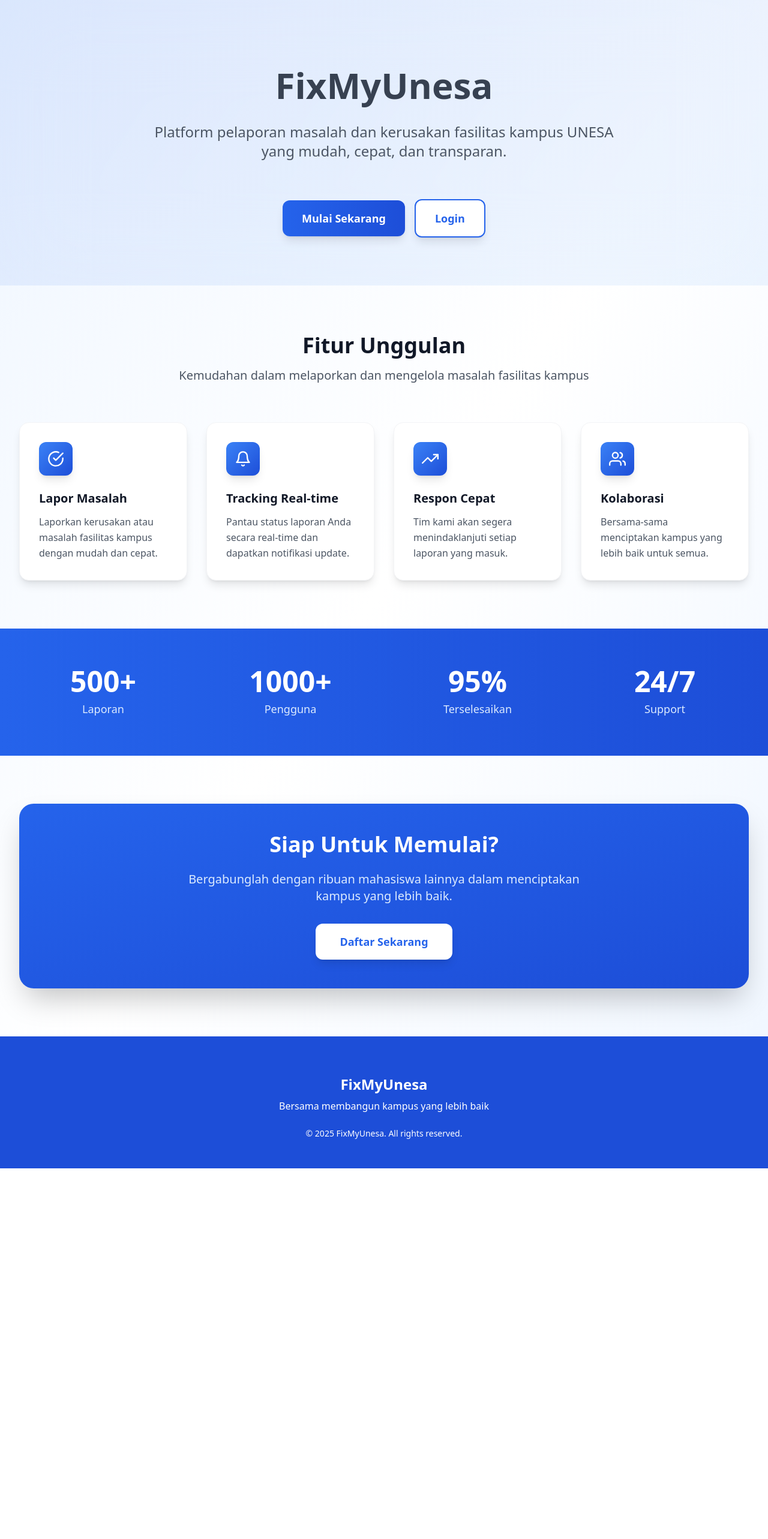
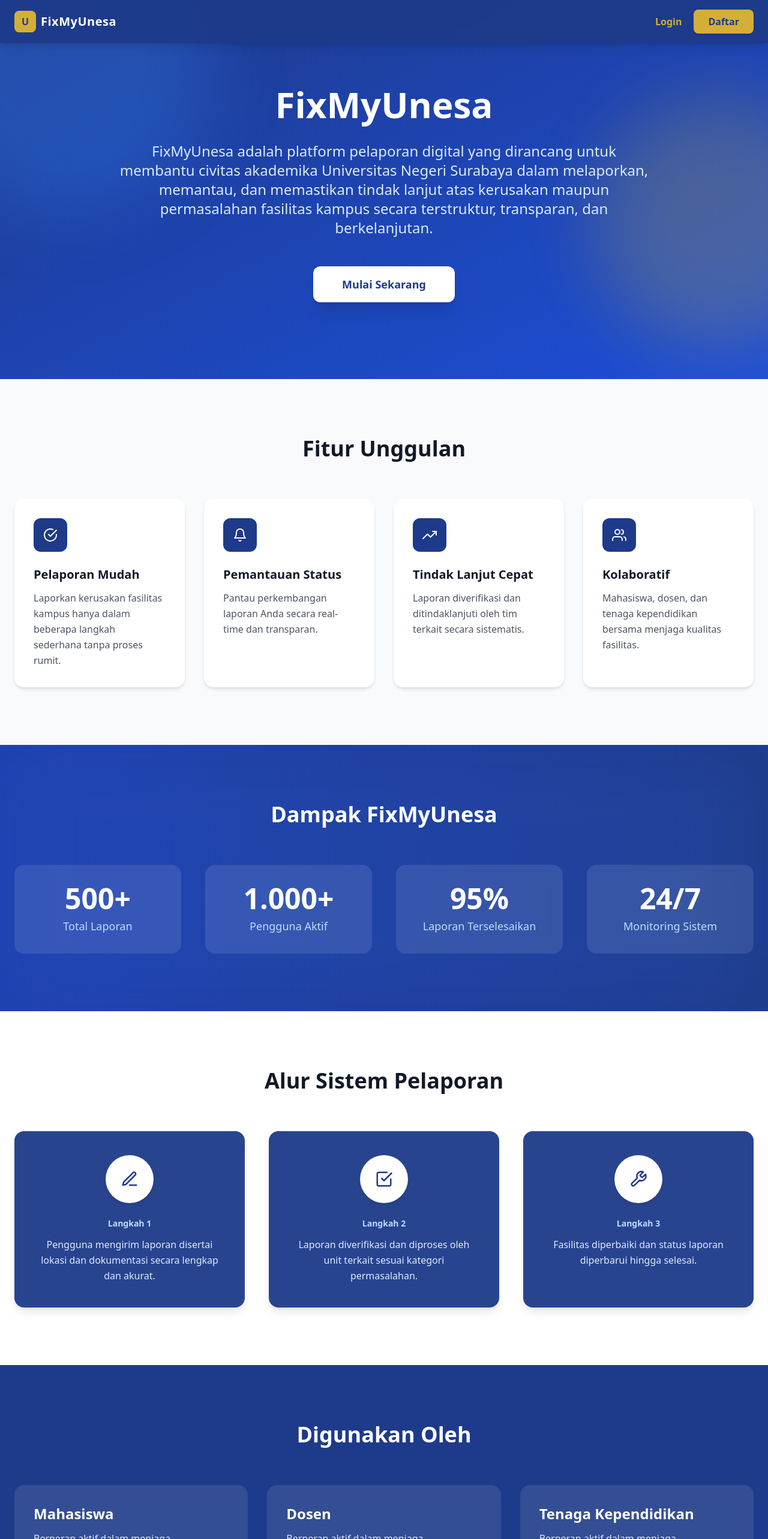
Before and after one commit to Kibbweeb/FixMyUnesa, a React app in the folder Frontend/: page / in a window 1280 px wide. Shown: the top 2566 px of the page at 60% size. Before the commit the page ends 1948 px from the top, so only its background shows below. Built offline with nearby package versions, Linux system fonts and the light colour scheme; the HTML template or start-up script is replaced by a standard one.

Commit message:
Update landing page UI

```diff
--- a/Frontend/src/pages/Landing.jsx
+++ b/Frontend/src/pages/Landing.jsx
@@ -1,159 +1,275 @@
 import React from "react";
 import { Link } from "react-router-dom";
-import { FiCheckCircle, FiBell, FiTrendingUp, FiUsers } from "react-icons/fi";
+import {
+  FiCheckCircle,
+  FiBell,
+  FiTrendingUp,
+  FiUsers,
+  FiEdit3,
+  FiCheckSquare,
+  FiTool,
+} from "react-icons/fi";
 
 const Landing = () => {
   const features = [
     {
       icon: FiCheckCircle,
-      title: "Lapor Masalah",
-      description:
-        "Laporkan kerusakan atau masalah fasilitas kampus dengan mudah dan cepat.",
+      title: "Pelaporan Mudah",
+      desc: "Laporkan kerusakan fasilitas kampus hanya dalam beberapa langkah sederhana tanpa proses rumit.",
     },
     {
       icon: FiBell,
-      title: "Tracking Real-time",
-      description:
-        "Pantau status laporan Anda secara real-time dan dapatkan notifikasi update.",
+      title: "Pemantauan Status",
+      desc: "Pantau perkembangan laporan Anda secara real-time dan transparan.",
     },
     {
       icon: FiTrendingUp,
-      title: "Respon Cepat",
-      description:
-        "Tim kami akan segera menindaklanjuti setiap laporan yang masuk.",
+      title: "Tindak Lanjut Cepat",
+      desc: "Laporan diverifikasi dan ditindaklanjuti oleh tim terkait secara sistematis.",
     },
     {
       icon: FiUsers,
-      title: "Kolaborasi",
-      description:
-        "Bersama-sama menciptakan kampus yang lebih baik untuk semua.",
+      title: "Kolaboratif",
+      desc: "Mahasiswa, dosen, dan tenaga kependidikan bersama menjaga kualitas fasilitas.",
     },
   ];
 
   return (
-    <div className="min-h-screen bg-gradient-to-br from-blue-50 via-white to-blue-50">
-      {/* Hero Section */}
-      <div className="relative overflow-hidden">
-        <div className="absolute inset-0 bg-gradient-to-br from-blue-600/10 to-blue-400/10 backdrop-blur-3xl"></div>
-        <div className="relative max-w-7xl mx-auto px-4 sm:px-6 lg:px-8 py-20">
-          <div className="text-center space-y-8">
+    <div className="min-h-screen bg-white text-gray-900">
+     {/* ================= NAVBAR ================= */}
+<nav className="fixed top-0 left-0 w-full z-50 bg-blue-900/95 backdrop-blur-md shadow-lg">
+  <div className="max-w-7xl mx-auto px-6 py-4 flex items-center justify-between">
+
     {/* Logo */}
-            <div className="flex justify-center mb-8"></div>
+    <div className="flex items-center gap-2">
+      <div className="w-9 h-9 rounded-lg bg-[#D4AF37] flex items-center justify-center
+                      font-extrabold text-blue-900">
+        U
+      </div>
+      <span className="text-xl font-extrabold text-white tracking-wide">
+        FixMyUnesa
+      </span>
+    </div>
 
-            <h1 className="text-5xl md:text-6xl font-bold text-gray-700 leading-tight">
+    {/* Menu */}
+    <div className="flex items-center gap-5">
+      <Link
+        to="/login"
+        className="text-[#D4AF37] font-semibold hover:text-[#F5D76E] transition"
+      >
+        Login
+      </Link>
+
+      <Link
+        to="/register"
+        className="px-6 py-2 bg-[#D4AF37] text-blue-900 rounded-lg font-bold
+                   shadow hover:bg-[#F5D76E] hover:scale-105 transition"
+      >
+        Daftar
+      </Link>
+    </div>
+
+  </div>
+</nav>
+
+
+
+      {/* ================= HERO ================= */}
+      <section className="relative pt-36 pb-32 overflow-hidden bg-gradient-to-br from-blue-900 to-blue-700 text-white">
+        {/* Decorative blobs */}
+        <div className="absolute -top-40 -left-40 w-[520px] h-[520px] bg-blue-500/30 rounded-full blur-3xl animate-pulse" />
+        <div className="absolute top-40 -right-32 w-[420px] h-[420px] bg-yellow-400/20 rounded-full blur-3xl animate-pulse" />
+
+        <div className="relative max-w-7xl mx-auto px-6 text-center">
+          <h1 className="text-5xl md:text-6xl font-extrabold mb-8">
             FixMyUnesa
           </h1>
-            <p className="text-xl md:text-2xl text-gray-600 max-w-3xl mx-auto leading-relaxed">
-              Platform pelaporan masalah dan kerusakan fasilitas kampus UNESA
-              yang mudah, cepat, dan transparan.
+
+          <p className="text-lg md:text-2xl text-blue-100 max-w-4xl mx-auto leading-relaxed mb-12">
+            FixMyUnesa adalah platform pelaporan digital yang dirancang untuk
+            membantu civitas akademika Universitas Negeri Surabaya dalam
+            melaporkan, memantau, dan memastikan tindak lanjut atas kerusakan
+            maupun permasalahan fasilitas kampus secara terstruktur, transparan,
+            dan berkelanjutan.
           </p>
 
-            <div className="flex flex-col sm:flex-row gap-4 justify-center items-center pt-8">
           <Link
             to="/register"
-                className="px-8 py-4 bg-gradient-to-r from-blue-600 to-blue-700 text-white rounded-xl font-semibold shadow-lg hover:shadow-2xl hover:scale-105 transition-all duration-300 text-lg"
+            className="inline-block px-12 py-4 bg-white text-blue-900 rounded-xl font-bold text-lg shadow-xl hover:scale-110 transition"
           >
             Mulai Sekarang
           </Link>
-              <Link
-                to="/login"
-                className="px-8 py-4 bg-white text-blue-600 rounded-xl font-semibold shadow-lg hover:shadow-2xl hover:scale-105 transition-all duration-300 border-2 border-blue-600 text-lg"
+        </div>
+      </section>
+
+      {/* ================= FEATURES ================= */}
+      <section className="py-24 bg-gray-50">
+        <div className="max-w-7xl mx-auto px-6">
+          <h2 className="text-4xl font-bold text-center mb-16">
+            Fitur Unggulan
+          </h2>
+
+          <div className="grid md:grid-cols-2 lg:grid-cols-4 gap-8">
+            {features.map((f, i) => {
+              const Icon = f.icon;
+              return (
+                <div
+                  key={i}
+                  className="bg-white p-8 rounded-2xl shadow-md hover:shadow-2xl hover:-translate-y-2 transition"
                 >
-                Login
-              </Link>
+                  <div className="w-14 h-14 bg-blue-900 rounded-xl flex items-center justify-center mb-6">
+                    <Icon className="text-white text-2xl" />
+                  </div>
+                  <h3 className="text-xl font-bold mb-3">{f.title}</h3>
+                  <p className="text-gray-600 leading-relaxed">{f.desc}</p>
+                </div>
+              );
+            })}
           </div>
         </div>
+      </section>
+
+{/* ================= STATISTICS ================= */}
+<section className="py-24 bg-gradient-to-r from-blue-800 to-blue-900 text-white relative overflow-hidden">
+  {/* Decorative glow */}
+  <div className="absolute inset-0 bg-blue-500/10 blur-3xl"></div>
+
+  <div className="relative max-w-7xl mx-auto px-6">
+    <h2 className="text-4xl font-bold text-center mb-16">
+      Dampak FixMyUnesa
+    </h2>
+
+    <div className="grid grid-cols-2 md:grid-cols-4 gap-10 text-center">
+      {[
+        { value: "500+", label: "Total Laporan" },
+        { value: "1.000+", label: "Pengguna Aktif" },
+        { value: "95%", label: "Laporan Terselesaikan" },
+        { value: "24/7", label: "Monitoring Sistem" },
+      ].map((stat, i) => (
+        <div
+          key={i}
+          className="bg-white/10 rounded-2xl p-8 backdrop-blur-md
+                     hover:scale-105 transition duration-300"
+        >
+          <div className="text-5xl font-extrabold mb-2">
+            {stat.value}
+          </div>
+          <div className="text-blue-200 text-lg font-medium">
+            {stat.label}
           </div>
         </div>
+      ))}
+    </div>
+  </div>
+</section>
 
-      {/* Features Section */}
-      <div className="max-w-7xl mx-auto px-4 sm:px-6 lg:px-8 py-20">
-        <div className="text-center mb-16">
-          <h2 className="text-4xl font-bold text-gray-900 mb-4">
-            Fitur Unggulan
+
+{/* ================= HOW IT WORKS ================= */}
+<section className="py-24 bg-white">
+  <div className="max-w-7xl mx-auto px-6">
+    <h2 className="text-4xl font-bold text-center mb-16">
+      Alur Sistem Pelaporan
     </h2>
-          <p className="text-xl text-gray-600">
-            Kemudahan dalam melaporkan dan mengelola masalah fasilitas kampus
-          </p>
+
+    <div className="grid md:grid-cols-3 gap-10">
+      {[
+        {
+          icon: FiEdit3,
+          text: "Pengguna mengirim laporan disertai lokasi dan dokumentasi secara lengkap dan akurat.",
+        },
+        {
+          icon: FiCheckSquare,
+          text: "Laporan diverifikasi dan diproses oleh unit terkait sesuai kategori permasalahan.",
+        },
+        {
+          icon: FiTool,
+          text: "Fasilitas diperbaiki dan status laporan diperbarui hingga selesai.",
+        },
+      ].map((item, i) => {
+        const Icon = item.icon;
+        return (
+          <div
+            key={i}
+            className="text-center p-10 rounded-2xl
+                       bg-blue-900/95 backdrop-blur-md
+                       shadow-lg hover:shadow-2xl
+                       hover:-translate-y-2 transition duration-300"
+          >
+            {/* Icon */}
+            <div className="w-20 h-20 mx-auto mb-6 rounded-full
+                            bg-white text-blue-900
+                            flex items-center justify-center shadow-md">
+              <Icon className="text-3xl" />
             </div>
 
-        <div className="grid md:grid-cols-2 lg:grid-cols-4 gap-8">
-          {features.map((feature, index) => {
-            const Icon = feature.icon;
-            return (
-              <div
-                key={index}
-                className="bg-white p-8 rounded-2xl shadow-lg hover:shadow-2xl transition-all duration-300 transform hover:-translate-y-2 border border-gray-100"
-              >
-                <div className="w-14 h-14 bg-gradient-to-br from-blue-500 to-blue-700 rounded-xl flex items-center justify-center mb-6 shadow-lg">
-                  <Icon className="w-7 h-7 text-white" />
+            {/* Step */}
+            <div className="text-sm font-semibold text-blue-200 mb-3">
+              Langkah {i + 1}
             </div>
-                <h3 className="text-xl font-bold text-gray-900 mb-3">
-                  {feature.title}
-                </h3>
-                <p className="text-gray-600 leading-relaxed">
-                  {feature.description}
+
+            {/* Description */}
+            <p className="text-blue-100 leading-relaxed">
+              {item.text}
             </p>
           </div>
         );
       })}
     </div>
   </div>
+</section>
 
-      {/* Stats Section */}
-      <div className="bg-gradient-to-r from-blue-600 to-blue-700 py-16">
-        <div className="max-w-7xl mx-auto px-4 sm:px-6 lg:px-8">
-          <div className="grid grid-cols-2 md:grid-cols-4 gap-8">
-            {[
-              { number: "500+", label: "Laporan" },
-              { number: "1000+", label: "Pengguna" },
-              { number: "95%", label: "Terselesaikan" },
-              { number: "24/7", label: "Support" },
-            ].map((stat, index) => (
-              <div key={index} className="text-center">
-                <div className="text-4xl md:text-5xl font-bold text-white mb-2">
-                  {stat.number}
-                </div>
-                <div className="text-blue-100 text-lg">{stat.label}</div>
+
+
+      {/* ================= TARGET USER ================= */}
+      <section className="py-24 bg-blue-900 text-white">
+        <div className="max-w-7xl mx-auto px-6">
+          <h2 className="text-4xl font-bold text-center mb-16">
+            Digunakan Oleh
+          </h2>
+
+          <div className="grid md:grid-cols-3 gap-8">
+            {["Mahasiswa", "Dosen", "Tenaga Kependidikan"].map((role, i) => (
+              <div
+                key={i}
+                className="bg-white/10 p-8 rounded-2xl backdrop-blur-md hover:bg-white/20 transition"
+              >
+                <h3 className="text-2xl font-bold mb-3">{role}</h3>
+                <p className="text-blue-100 leading-relaxed">
+                  Berperan aktif dalam menjaga kenyamanan, keamanan, dan kualitas
+                  fasilitas kampus UNESA.
+                </p>
               </div>
             ))}
           </div>
         </div>
-      </div>
+      </section>
 
-      {/* CTA Section */}
-      <div className="max-w-7xl mx-auto px-4 sm:px-6 lg:px-8 py-20">
-        <div className="bg-gradient-to-br from-blue-600 to-blue-700 rounded-3xl shadow-2xl p-12 text-center">
-          <h2 className="text-4xl font-bold text-white mb-6">
-            Siap Untuk Memulai?
+      {/* ================= CTA ================= */}
+      <section className="py-24 bg-gray-50">
+        <div className="max-w-5xl mx-auto px-6">
+          <div className="bg-blue-900 text-white rounded-3xl p-14 text-center shadow-2xl">
+            <h2 className="text-4xl font-bold mb-6">
+              Satu Laporan, Dampak Nyata
             </h2>
-          <p className="text-xl text-blue-100 mb-8 max-w-2xl mx-auto">
-            Bergabunglah dengan ribuan mahasiswa lainnya dalam menciptakan
-            kampus yang lebih baik.
+            <p className="text-blue-200 mb-8 text-lg">
+              Kontribusi Anda membantu menciptakan lingkungan kampus yang lebih
+              nyaman dan berkualitas.
             </p>
             <Link
               to="/register"
-            className="inline-block px-10 py-4 bg-white text-blue-600 rounded-xl font-bold shadow-lg hover:shadow-2xl hover:scale-105 transition-all duration-300 text-lg"
+              className="inline-block px-12 py-4 bg-white text-blue-900 rounded-xl font-bold hover:scale-105 transition"
             >
               Daftar Sekarang
             </Link>
           </div>
         </div>
+      </section>
 
-      {/* Footer */}
-      <footer className="bg-blue-700 text-white py-12">
-        <div className="max-w-7xl mx-auto px-4 sm:px-6 lg:px-8">
-          <div className="text-center">
-            <div className="flex justify-center mb-4"></div>
-            <h3 className="text-2xl font-bold mb-2">FixMyUnesa</h3>
-            <p className="mb-6">
-              Bersama membangun kampus yang lebih baik
+      {/* ================= FOOTER ================= */}
+      <footer className="bg-blue-900 text-white py-10 text-center">
+        <p className="text-blue-200 text-sm">
+          © 2025 FixMyUnesa — Sistem Pelaporan Fasilitas Kampus UNESA
         </p>
-            <p className="text-sm">
-              © 2025 FixMyUnesa. All rights reserved.
-            </p>
-          </div>
-        </div>
       </footer>
     </div>
   );
```
Lines whose indentation alone changed are shown as unchanged.
